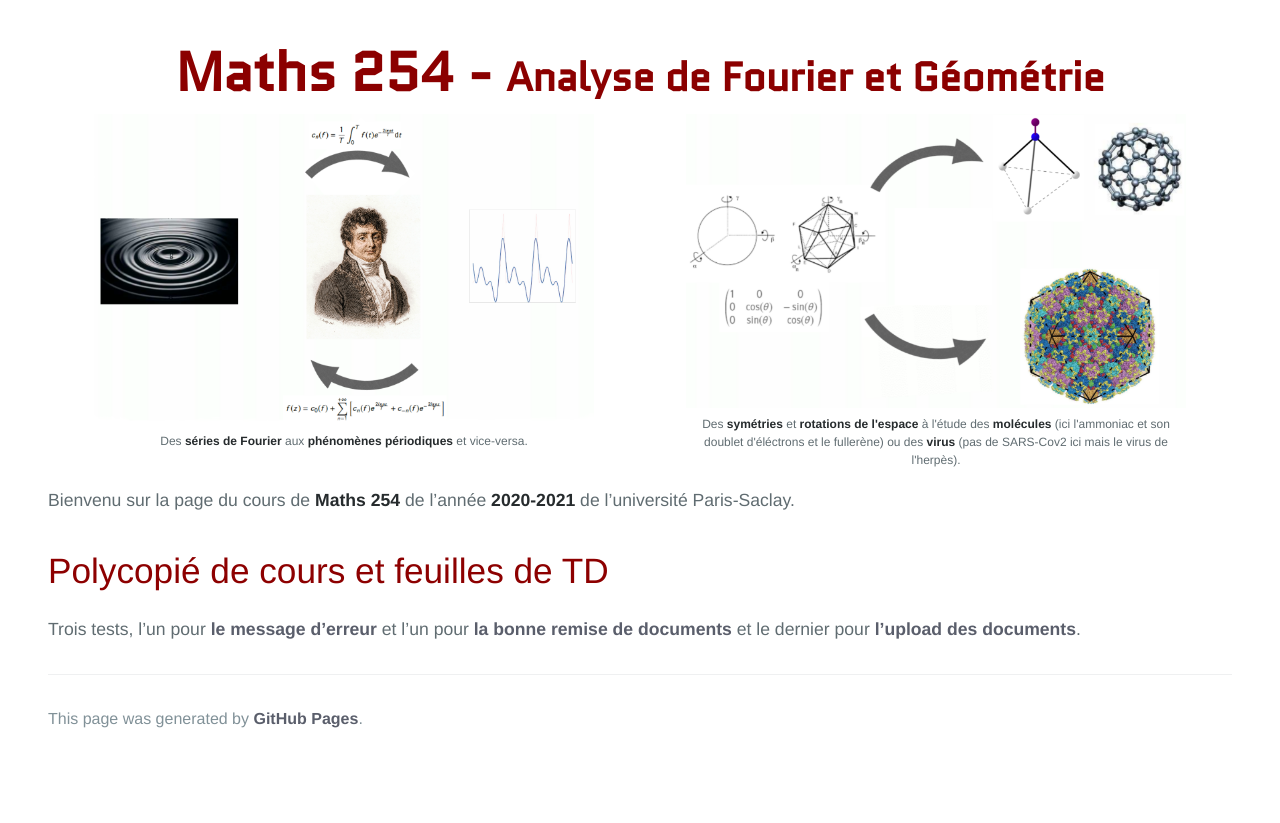
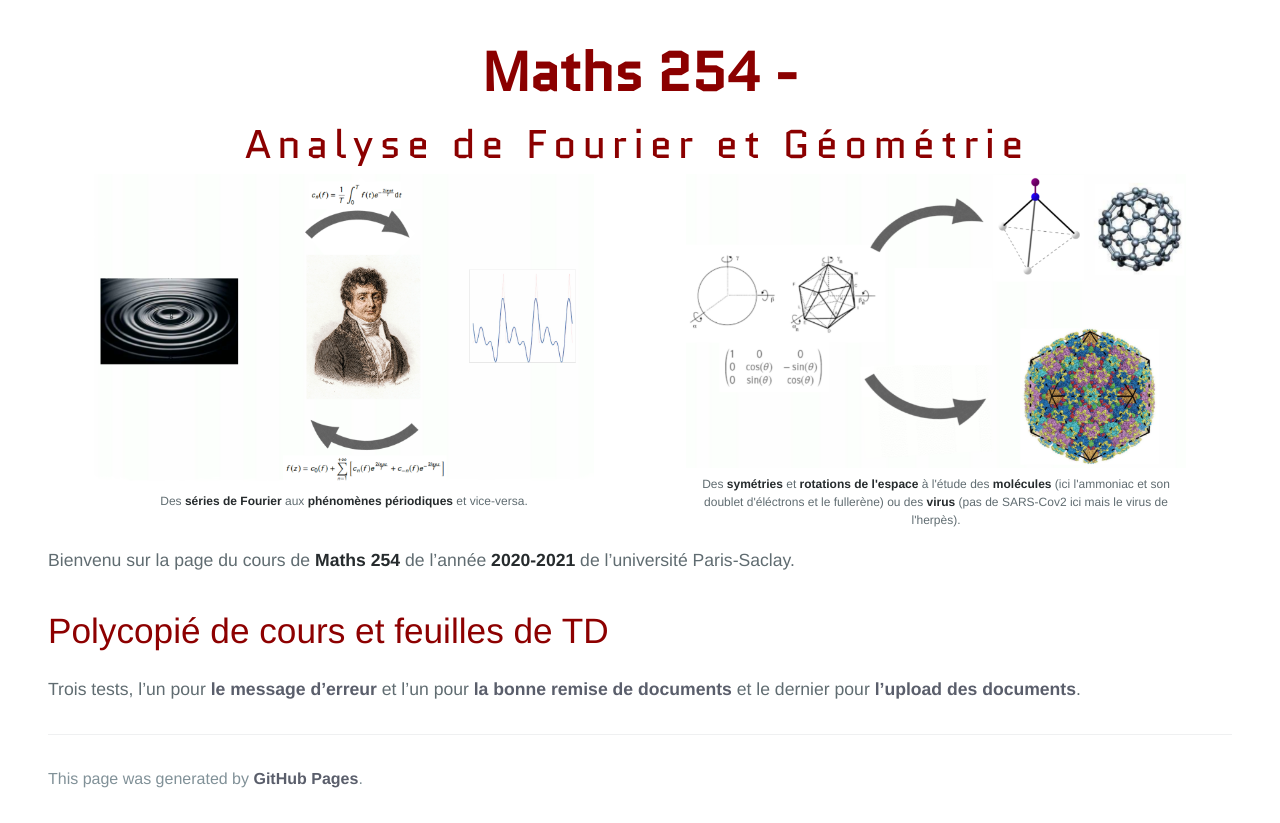
Before and after one commit to KevinDestagnol/algebre.github.io, a Jekyll site: the page built from index.md, in a window 1280 px wide. Shown: the part 260-1083 px from the top of the page. Built offline with Jekyll 4.4.1, drawn with Linux system fonts in a browser that asks for light colours; some web fonts are replaced; our own code applies the rules of GitHub Pages for plain Markdown files; before the commit the page ends 1023 px from its top, so only the background shows below that.

Commit message:
Update default.html

```diff
--- a/_layouts/default.html
+++ b/_layouts/default.html
@@ -30,7 +30,9 @@
     <main id="content" class="main-content" role="main">
       <center>
       <hprime class="project-name">{{ page.title | default: site.title | default: site.github.repository_name }} - </hprime>
-      <hprime2 class="project-name">{{ page.description | default: site.description | default: site.github.project_tagline }}</hprime2>
+        <div class="typewriter">
+      <hp1>{{ page.description | default: site.description | default: site.github.project_tagline }}</hp1>
+        </div>
       </center>
       <script>
        var images = ['Fourier1.png','Fourier1.png','Fourier1.png','Fourier1.png','Fourier1.png','Fourier1.png','Fourier1.png','Fourier1.png','Fourier2.png','Fourier2.png','Fourier2.png','Fourier2.png','Fourier2.png','Fourier2.png','Fourier2.png','Fourier2.png'];
```
